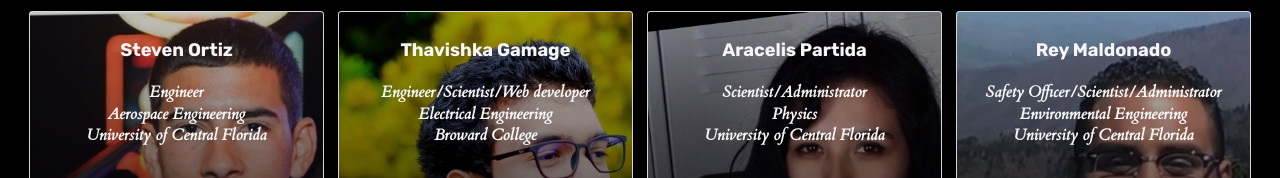
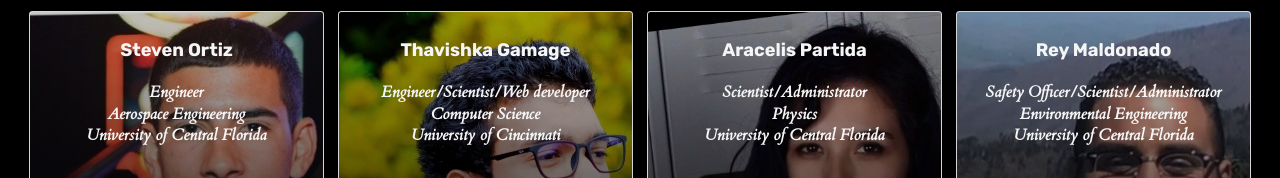
Before and after one commit to thavishkagamage/hellaimpact.github.io, a plain HTML site: page index.html in a window 1280 px wide. Shown: the part 4085-4263 px from the top of the page. Drawn offline with nearby package versions, Linux system fonts and the light colour scheme.

```diff
--- a/index.html
+++ b/index.html
@@ -824,7 +824,7 @@
             <div class="card">
                 <div class="content">
                     <h2 class="title">Thavishka Gamage</h2>
-                    <p class="copy">Engineer/Scientist/Web developer <br>Electrical Engineering <br>Broward College</p>
+                    <p class="copy">Engineer/Scientist/Web developer <br>Computer Science <br>University of Cincinnati</p>
                     <button class="btn"
                             onclick="window.open('https://www.linkedin.com/in/thavishkagamage/')">LinkedIn
                     </button>
```
